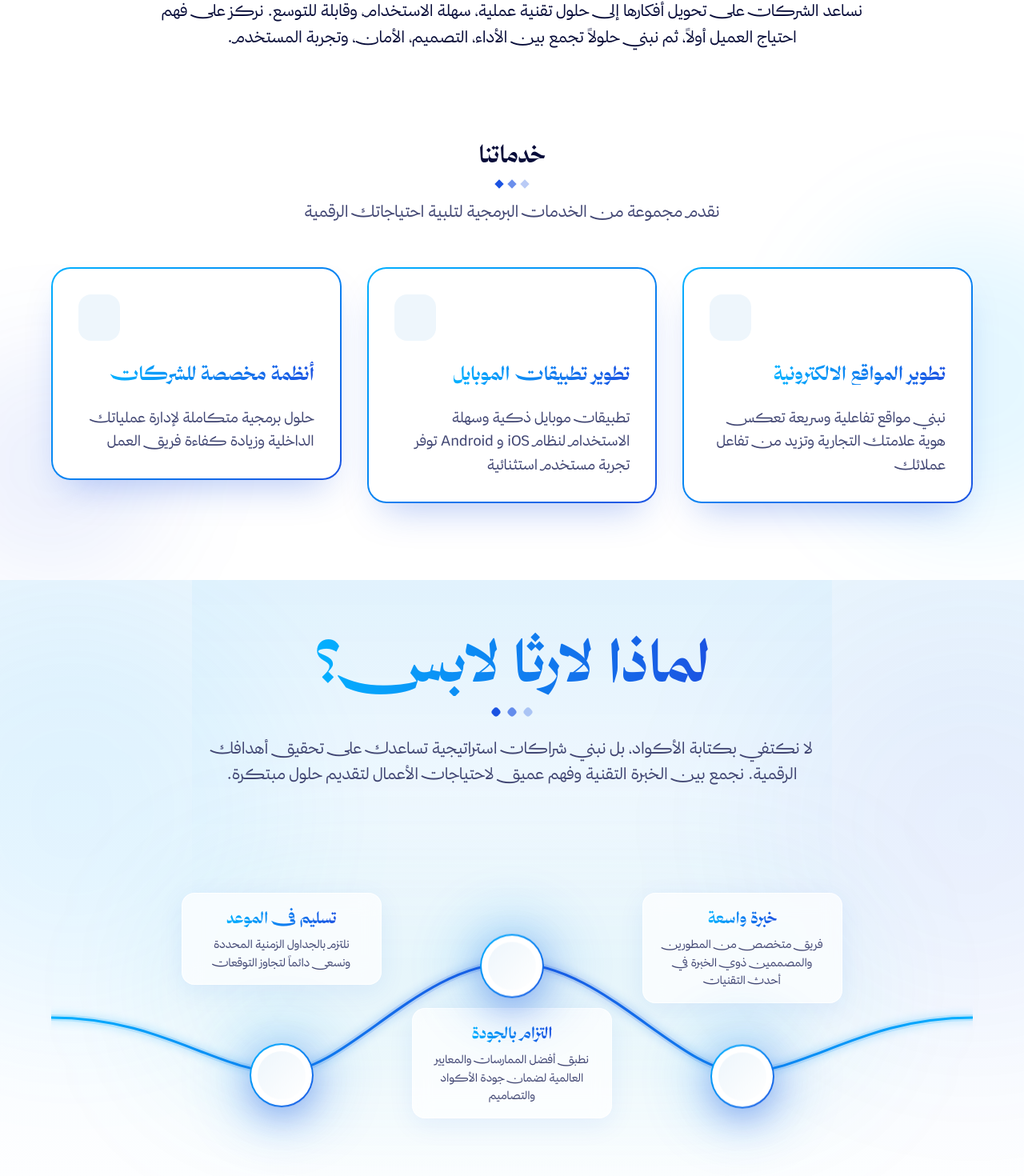
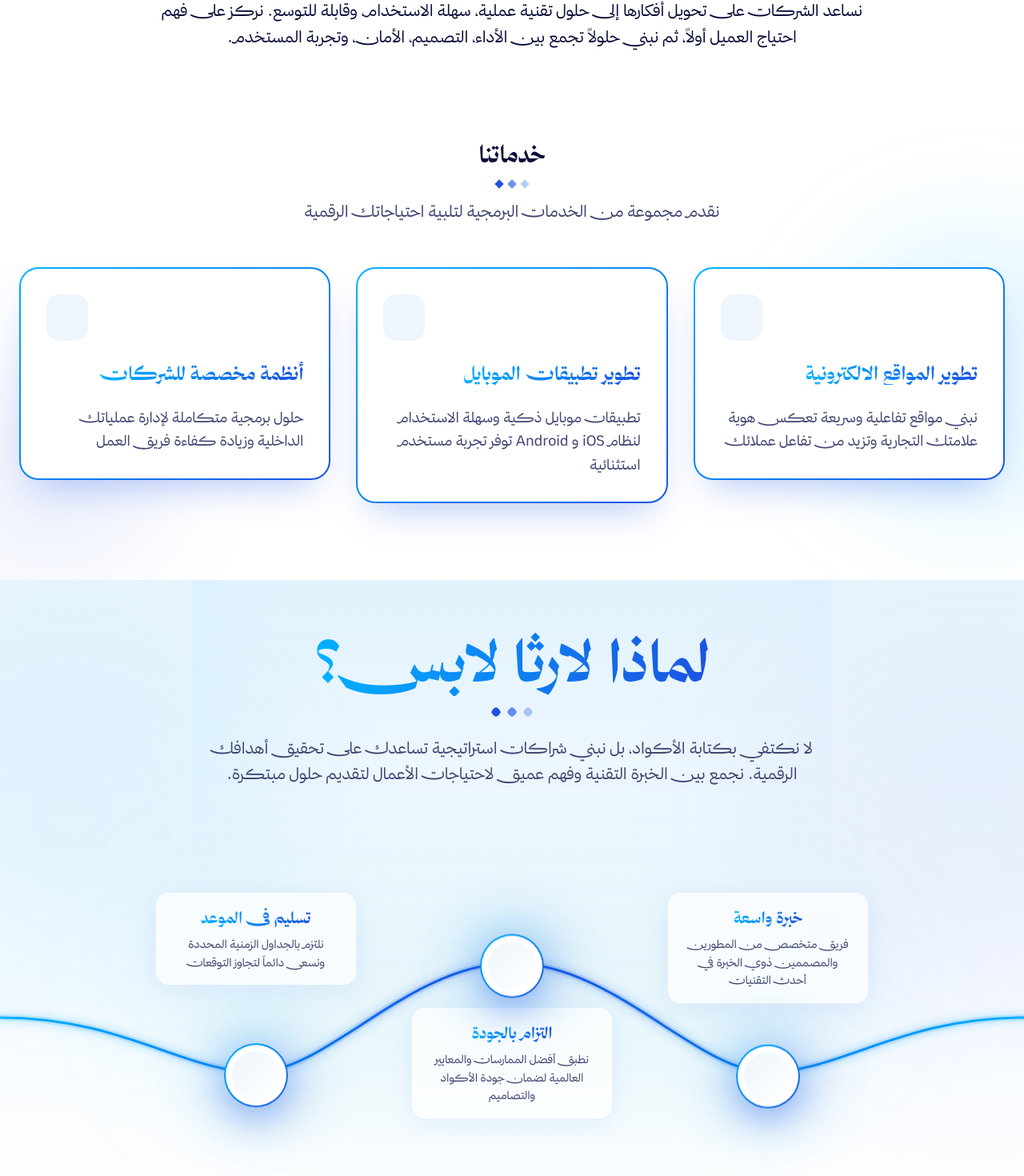
Before and after one commit to mel-company/larthaa-labs, a React (Vite) app: page / in a window 1280 px wide. Shown: the part 1505-2975 px from the top of the page at 80% size. Built offline with nearby package versions, Linux system fonts and the light colour scheme; some icons are missing.

Commit message:
Remove max-width constraints from services and why sections

```diff
--- a/src/pages/home/services/index.tsx
+++ b/src/pages/home/services/index.tsx
@@ -73,7 +73,7 @@ const ServicesSection = () => {
             <div className="pointer-events-none absolute -right-32 top-1/4 h-96 w-96 rounded-full bg-[#03B0FF]/10 blur-3xl" />
             <div className="pointer-events-none absolute -left-20 bottom-0 h-72 w-72 rounded-full bg-[#1B53E2]/8 blur-3xl" />
 
-            <div className="relative mx-auto flex max-w-6xl flex-col items-center gap-14">
+            <div className="relative mx-auto flex flex-col items-center gap-14">
                 <div className="flex flex-col items-center gap-4 text-center">
                     <h3 className="text-3xl font-bold text-[#070C39]">خدماتنا</h3>
                     <Diamonds />
--- a/src/pages/home/why/index.tsx
+++ b/src/pages/home/why/index.tsx
@@ -189,7 +189,7 @@ const WaveGraphic = () => (
 
 const WhySection = () => {
     return (
-        <section className="relative overflow-hidden bg-linear-to-b from-[#EAF5FD] via-[#F8FBFF] to-white px-6 pt-16 pb-28">
+        <section className="relative overflow-hidden bg-linear-to-b from-[#EAF5FD] via-[#F8FBFF] to-white pt-16 pb-28">
             <div className="pointer-events-none absolute inset-0">
                 <motion.div
                     animate={{ scale: [1, 1.1, 1], opacity: [0.4, 0.6, 0.4] }}
@@ -253,7 +253,7 @@ const WhySection = () => {
             </div>
 
             {/* Desktop */}
-            <div className="relative mx-auto mt-20 hidden h-[420px] w-full max-w-6xl md:block">
+            <div className="relative mx-auto mt-20 hidden h-[420px] w-full md:block">
                 <WaveGraphic />
 
                 {points.map((point) => (
```
